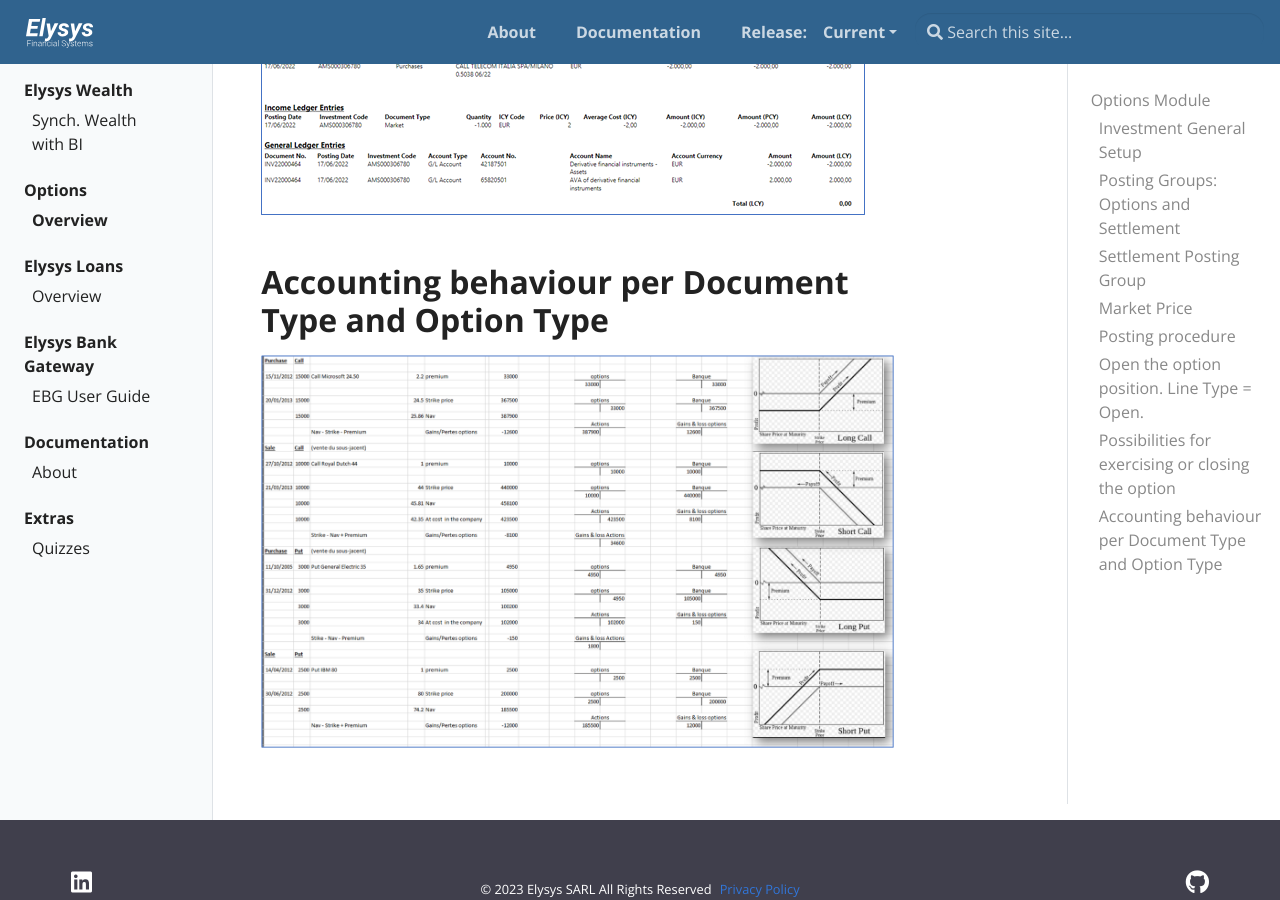
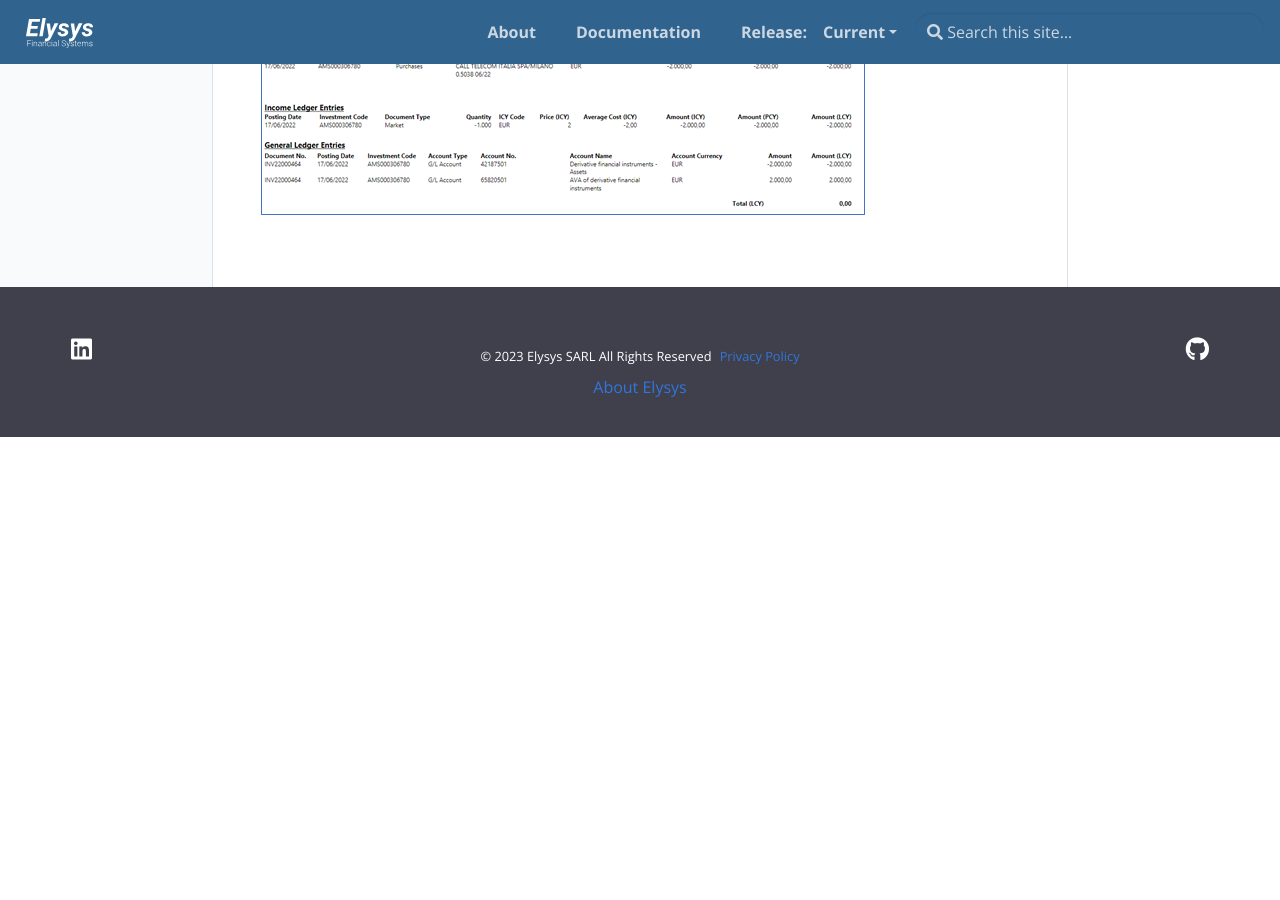
Before and after one commit to Elysys/Docs, a Jekyll site: the page built from _docs/wealth/options_info.md, in a window 1280 px wide and 900 px high, scrolled down 10720 px. Built offline with Jekyll 4.4.1, drawn with Linux system fonts in a browser that asks for light colours; after the commit the page ends 11157 px from its top, so only the background shows below that.

Commit message:
removed options document type iamge

```diff
--- a/_docs/wealth/options_info.md
+++ b/_docs/wealth/options_info.md
@@ -206,7 +206,3 @@ The accounting entries and the impact in the ledgers and subledgers.
 The accounting entries and the impact in the ledgers and subledgers.
 
 ![/assets/img/ElysysLoansLogo.png](../../assets/img/OptiosnReportExpiry.png)
-
-## **Accounting behaviour per Document Type and Option Type**
-
-![/assets/img/ElysysLoansLogo.png](../../assets/img/Accountingbehaviour.png)
```
